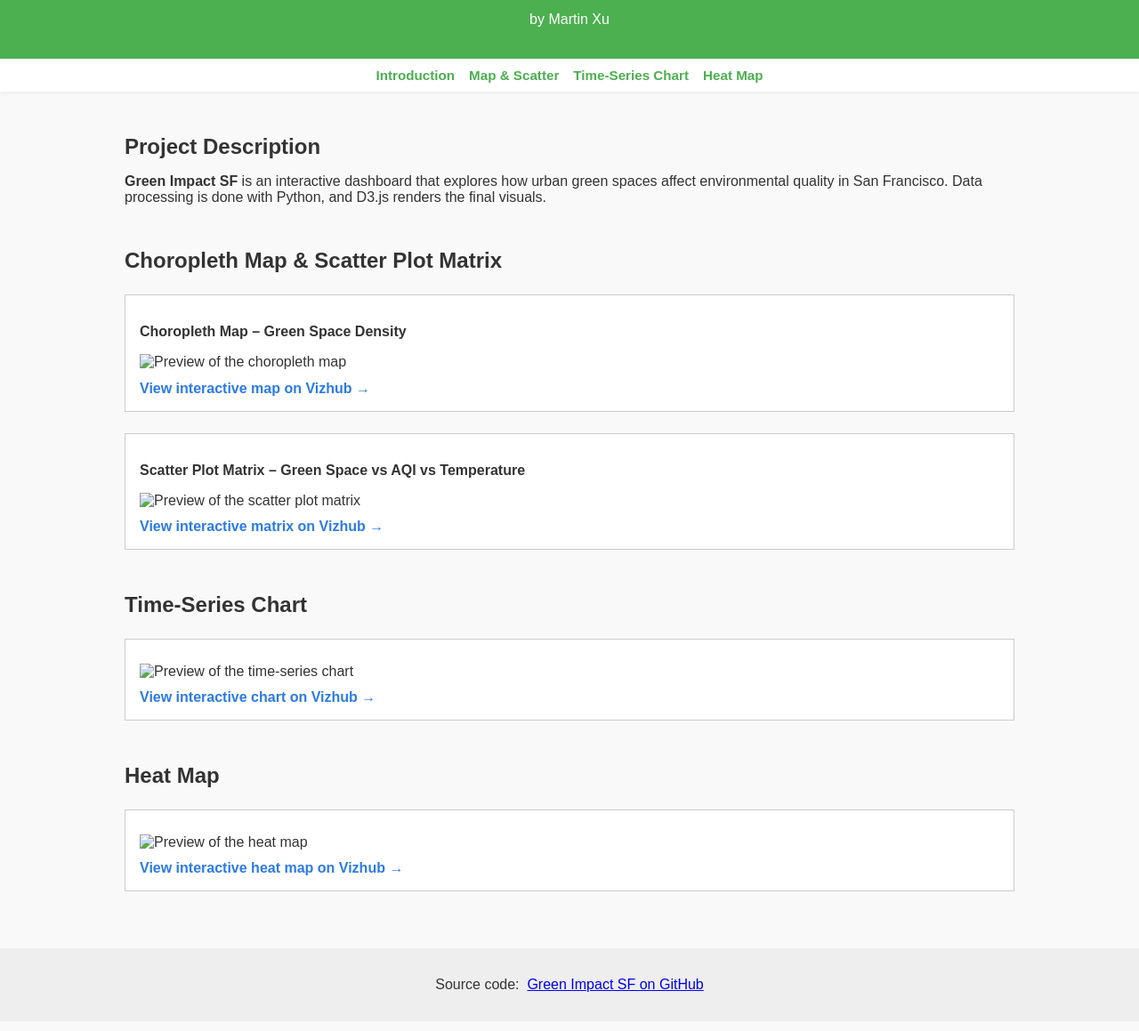
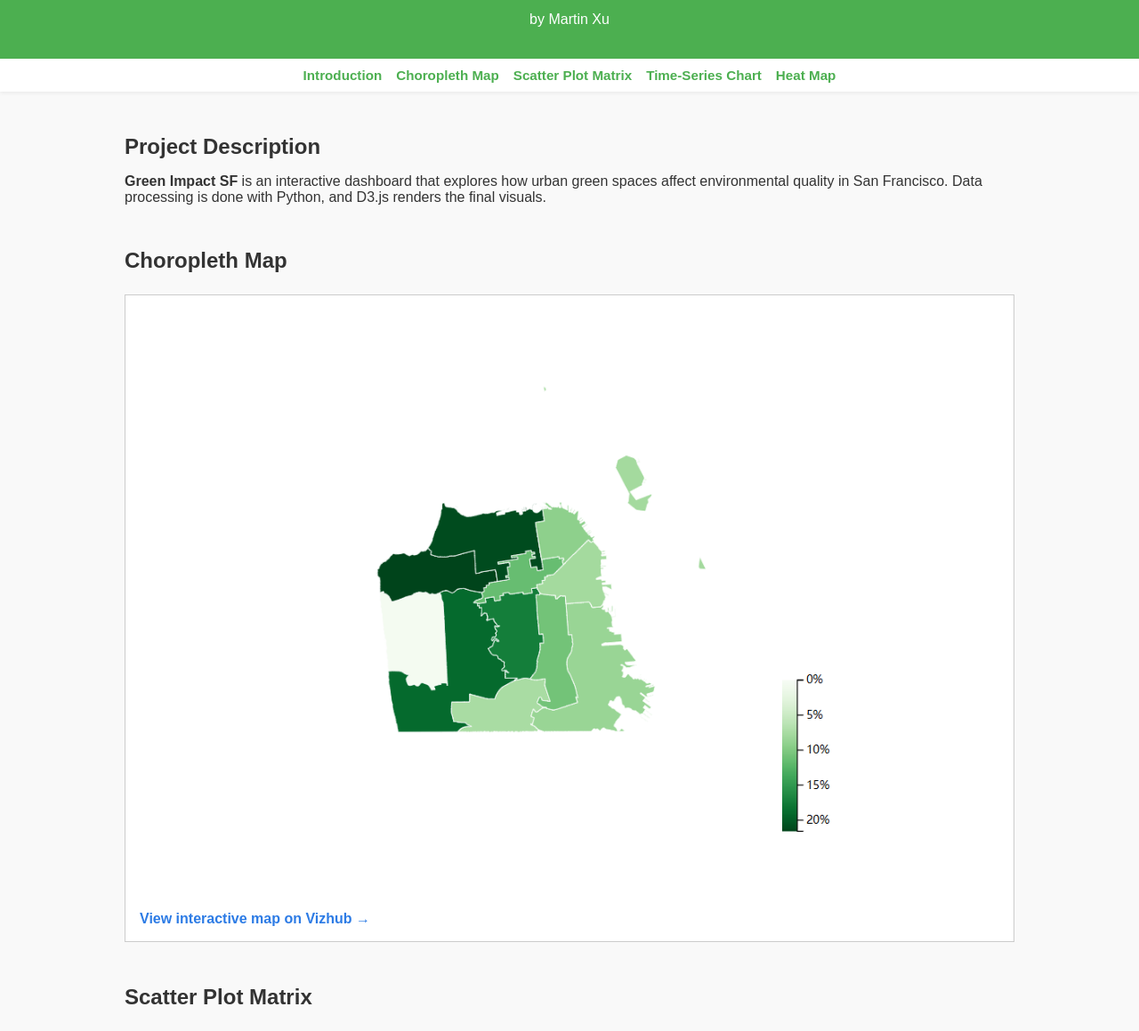
Before and after one commit to Xhy51/Data-Visualization-Final-project, a plain HTML site: page index.html in a window 1280 px wide. Shown: the part 72-1231 px from the top of the page at 89% size. Drawn offline with nearby package versions, Linux system fonts and the light colour scheme.

Commit message:
Update index.html

```diff
--- a/index.html
+++ b/index.html
@@ -36,11 +36,12 @@
     <p>by Martin Xu</p>
   </header>
 
-  <!-- Fixed navigation to jump between sections -->
+  <!-- Fixed navigation -->
   <nav>
     <ul class="nav-list">
       <li><a href="#project-description">Introduction</a></li>
-      <li><a href="#visualization">Map & Scatter</a></li>
+      <li><a href="#choropleth">Choropleth Map</a></li>
+      <li><a href="#scatter">Scatter Plot Matrix</a></li>
       <li><a href="#timeseries">Time-Series Chart</a></li>
       <li><a href="#heatmap">Heat Map</a></li>
     </ul>
@@ -57,35 +58,27 @@
       </p>
     </section>
 
-    <!-- 2. Choropleth Map & Scatter Plot Matrix -->
-    <section id="visualization">
-      <h2>Choropleth Map & Scatter Plot Matrix</h2>
-
-      <!-- 2-A. Choropleth Map block -->
+    <!-- 2. Choropleth Map -->
+    <section id="choropleth">
+      <h2>Choropleth Map</h2>
       <div class="viz-block">
-        <!-- Text slot (description) -->
-        <p><strong>Choropleth Map – Green Space Density</strong></p>
-
-        <!-- Image slot (replace with real screenshot) -->
-        <img src="placeholder-choropleth.png" alt="Preview of the choropleth map">
-
-        <!-- Link slot (external interactive version) -->
+        <!-- image: encode spaces (and the en-dash) with %20 / UTF-8 -->
+        <img src="Choropleth%20Map%20%E2%80%93%20Green%20Space%20Density.png"
+             alt="Preview of the choropleth map">
         <a class="viz-link"
            href="https://vizhub.com/Xhy51/7dea6c2fbd0946feb82ac012bfd781c4"
            target="_blank">
           View interactive map on Vizhub →
         </a>
       </div>
+    </section>
 
-      <!-- 2-B. Scatter Plot Matrix block -->
+    <!-- 3. Scatter Plot Matrix -->
+    <section id="scatter">
+      <h2>Scatter Plot Matrix</h2>
       <div class="viz-block">
-        <!-- Text slot -->
-        <p><strong>Scatter Plot Matrix – Green Space vs AQI vs Temperature</strong></p>
-
-        <!-- Image slot -->
-        <img src="placeholder-scatter.png" alt="Preview of the scatter plot matrix">
-
-        <!-- Link slot -->
+        <img src="Scatter%20Plot%20Matrix%20%E2%80%93%20Green%20Space%20vs%20AQI%20vs%20Temperature.png"
+             alt="Preview of the scatter plot matrix">
         <a class="viz-link"
            href="https://vizhub.com/Xhy51/75a047e5d3824849a35d75a8abf90147"
            target="_blank">
@@ -94,11 +87,11 @@
       </div>
     </section>
 
-    <!-- 3. Time-Series Chart -->
+    <!-- 4. Time-Series Chart -->
     <section id="timeseries">
       <h2>Time-Series Chart</h2>
       <div class="viz-block">
-        <img src="placeholder-timeseries.png" alt="Preview of the time-series chart">
+        <img src="Time-Series%20Chart.png" alt="Preview of the time-series chart">
         <a class="viz-link"
            href="https://vizhub.com/Xhy51/da930104ac704b5db84f3379ac75b326"
            target="_blank">
@@ -107,11 +100,11 @@
       </div>
     </section>
 
-    <!-- 4. Heat Map -->
+    <!-- 5. Heat Map -->
     <section id="heatmap">
       <h2>Heat Map</h2>
       <div class="viz-block">
-        <img src="placeholder-heatmap.png" alt="Preview of the heat map">
+        <img src="Heat%20Map.png" alt="Preview of the heat map">
         <a class="viz-link"
            href="https://vizhub.com/Xhy51/b40c50b6965e4ca18053726b3277af76"
            target="_blank">
@@ -122,8 +115,7 @@
   </main>
 
   <footer>
-    <p>
-      Source code:&nbsp;
+    <p>Source code:
       <a href="https://github.com/Xhy51/Data-Visualization-Final-project" target="_blank">
         Green Impact SF on GitHub
       </a>
```
